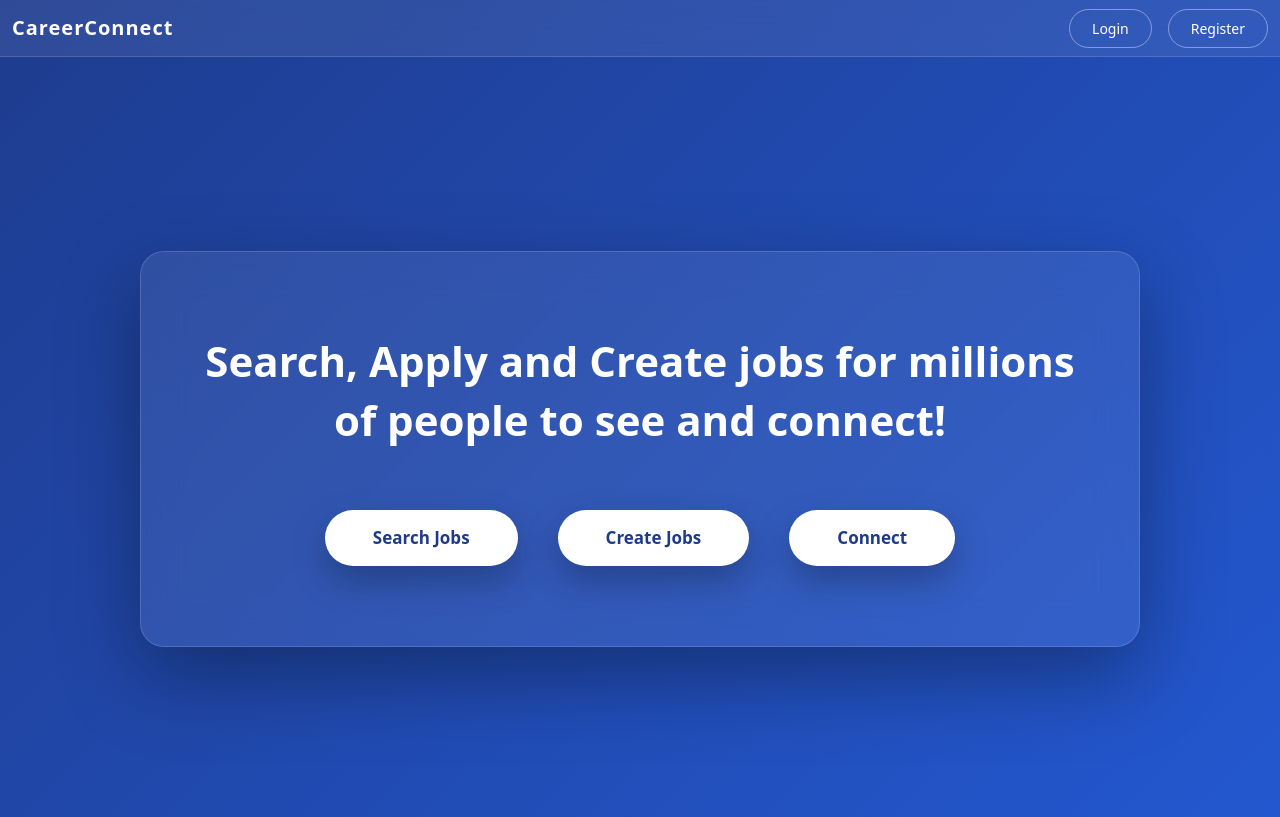
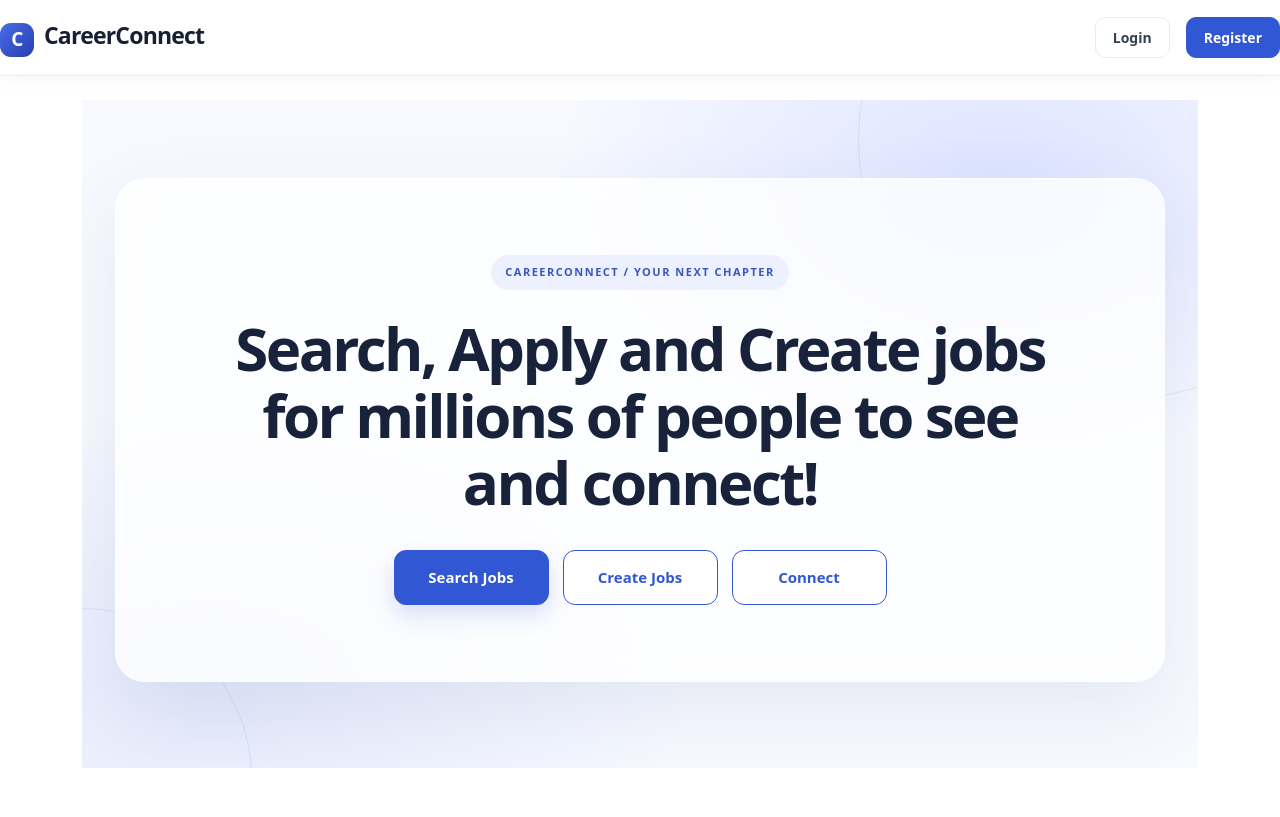
Before and after one commit to deepshiii07/mern-job-portal, a React (Create React App) app in the folder frontend/: page / in a window 1280 px wide. Built offline with nearby package versions, Linux system fonts and the light colour scheme.

Commit message:
Refresh CareerConnect visual design

```diff
--- a/frontend/src/App.css
+++ b/frontend/src/App.css
@@ -1,153 +1,171 @@
-/* ============================= */
-/* GLOBAL RESET */
-/* ============================= */
-
-* {
-  box-sizing: border-box;
+:root {
+  --cc-ink: #172033;
+  --cc-muted: #687386;
+  --cc-primary: #3157d5;
+  --cc-primary-dark: #2445b6;
+  --cc-line: #e7ebf2;
+  --cc-surface: #ffffff;
+  --cc-bg: #f6f8fc;
+  --cc-shadow: 0 18px 50px rgba(25, 42, 80, .08);
 }
 
+* { box-sizing: border-box; }
+html { scroll-behavior: smooth; }
 body {
   margin: 0;
-  padding: 0;
-  font-family: "Inter", "Segoe UI", Tahoma, Geneva, Verdana, sans-serif;
-  background: linear-gradient(135deg, #0f172a, #1e3a8a, #2563eb);
-  background-size: 300% 300%;
-  animation: gradientShift 14s ease infinite;
-  color: #ffffff;
-  overflow-x: hidden;
+  background: var(--cc-bg);
+  color: var(--cc-ink);
+  font-family: Inter, ui-sans-serif, system-ui, -apple-system, BlinkMacSystemFont, "Segoe UI", sans-serif;
+  -webkit-font-smoothing: antialiased;
 }
+a { color: inherit; text-decoration: none !important; }
+button, input, textarea, select { font: inherit; }
+button { cursor: pointer; }
+.container { max-width: 1240px; }
 
-@keyframes gradientShift {
-  0% { background-position: 0% 50%; }
-  50% { background-position: 100% 50%; }
-  100% { background-position: 0% 50%; }
+/* Navigation */
+.custom-navbar {
+  min-height: 76px;
+  padding: 12px max(5vw, 22px);
+  background: rgba(255,255,255,.94);
+  border-bottom: 1px solid var(--cc-line);
+  box-shadow: 0 4px 20px rgba(20,35,70,.035);
+  backdrop-filter: blur(14px);
 }
+.custom-navbar .container-fluid { max-width: 1320px; margin: auto; padding: 0; }
+.custom-navbar .navbar-brand {
+  color: var(--cc-ink) !important;
+  font-size: 23px;
+  font-weight: 800;
+  letter-spacing: -.8px;
+}
+.custom-navbar .navbar-brand::before {
+  content: "C";
+  display: inline-grid;
+  place-items: center;
+  width: 34px;
+  height: 34px;
+  margin-right: 10px;
+  border-radius: 11px;
+  color: white;
+  background: linear-gradient(135deg, #496ce8, #263fae);
+  font-size: 19px;
+  vertical-align: -2px;
+}
+.custom-navbar .btn {
+  border-radius: 10px;
+  padding: 9px 17px;
+  font-size: 14px;
+  font-weight: 650;
+  border: 1px solid var(--cc-line);
+  color: #354052;
+  background: white;
+  box-shadow: none;
+  transition: .2s ease;
+}
+.custom-navbar .btn:hover { transform: translateY(-1px); border-color: #cbd5ef; background: #f5f7ff; color: var(--cc-primary); }
+.custom-navbar .btn-danger { background: #fff4f3; border-color: #ffe0dc; color: #c44338; }
+.custom-navbar .btn-danger:hover { background: #ffe8e5; color: #a52d24; }
+.custom-navbar .btn-outline-light { background: var(--cc-primary); border-color: var(--cc-primary); color: white; }
+.custom-navbar .btn-outline-light:hover { background: var(--cc-primary-dark); color: white; }
 
-a {
-  text-decoration: none !important;
-  color: inherit;
-}
-
-/* ============================= */
-/* NAVBAR */
-/* ============================= */
-
-.custom-navbar {
-  background: rgba(255, 255, 255, 0.08);
-  backdrop-filter: blur(12px);
-  padding: 18px 40px;
-  border-bottom: 1px solid rgba(255,255,255,0.15);
-}
-
-.navbar-brand {
-  font-size: 28px;
-  font-weight: 700;
-  color: #ffffff !important;
-  letter-spacing: 1px;
-}
-
-.navbar .btn {
-  font-weight: 500;
-  border-radius: 30px;
-  padding: 8px 22px;
-  transition: all 0.3s ease;
-  background: transparent;
-  border: 1px solid rgba(255,255,255,0.4);
-  color: white;
-}
-
-.navbar .btn:hover {
-  background: white;
-  color: #1e3a8a;
-  transform: translateY(-2px);
-}
-
-/* ============================= */
-/* HERO SECTION */
-/* ============================= */
-
+/* Landing page */
 .hero-section {
-  height: 92vh;
+  min-height: 650px;
+  padding: 78px 24px 86px;
   display: flex;
   align-items: center;
   justify-content: center;
   position: relative;
-  padding: 40px;
+  overflow: hidden;
+  background:
+    radial-gradient(ellipse at 82% 12%, rgba(126,151,255,.22), transparent 34%),
+    radial-gradient(ellipse at 12% 88%, rgba(94,126,231,.12), transparent 34%),
+    #f7f9ff;
 }
+.hero-section::before, .hero-section::after {
+  content: "";
+  position: absolute;
+  border: 1px solid rgba(69,99,210,.12);
+  border-radius: 50%;
+  pointer-events: none;
+}
+.hero-section::before { width: 520px; height: 520px; right: -180px; top: -220px; }
+.hero-section::after { width: 340px; height: 340px; left: -170px; bottom: -180px; }
+.overlay {
+  width: min(100%, 1050px);
+  padding: 76px 70px;
+  text-align: center;
+  border: 1px solid rgba(255,255,255,.9);
+  border-radius: 30px;
+  background: rgba(255,255,255,.78);
+  box-shadow: 0 28px 80px rgba(41,62,120,.09);
+  backdrop-filter: blur(16px);
+  position: relative;
+  z-index: 1;
+}
+.overlay::before {
+  content: "CAREERCONNECT  /  YOUR NEXT CHAPTER";
+  display: inline-block;
+  margin-bottom: 25px;
+  padding: 9px 14px;
+  border-radius: 30px;
+  background: #edf1ff;
+  color: #3856bd;
+  font-size: 11px;
+  font-weight: 800;
+  letter-spacing: 1.5px;
+}
+.hero-title {
+  max-width: 820px;
+  margin: 0 auto 22px;
+  color: #18223b;
+  font-size: clamp(36px, 5vw, 60px);
+  line-height: 1.12;
+  letter-spacing: -2.6px;
+  font-weight: 800;
+}
+.hero-title span { color: var(--cc-primary); }
+.hero-buttons { display: flex; justify-content: center; gap: 14px; flex-wrap: wrap; margin-top: 34px; }
+.hero-btn {
+  min-width: 155px;
+  padding: 15px 23px;
+  border: 1px solid var(--cc-primary);
+  border-radius: 12px;
+  color: white;
+  background: var(--cc-primary);
+  font-size: 15px;
+  font-weight: 700;
+  box-shadow: 0 10px 22px rgba(49,87,213,.18);
+  transition: .2s ease;
+}
+.hero-btn:nth-child(n+2) { color: var(--cc-primary); background: white; box-shadow: none; }
+.hero-btn:hover { transform: translateY(-3px); box-shadow: 0 14px 28px rgba(49,87,213,.2); }
+.hero-subtitle { max-width: 620px; margin: 0 auto; color: var(--cc-muted); font-size: 17px; line-height: 1.75; }
+.hero-proof { margin-top: 48px; display: flex; justify-content: center; gap: 30px; flex-wrap: wrap; color: #758096; font-size: 13px; font-weight: 600; }
+.hero-proof span::before { content: "✓"; color: #3d67d9; font-weight: 900; margin-right: 8px; }
 
-/* Frosted glass container */
-.overlay {
-  background: rgba(255,255,255,0.08);
-  backdrop-filter: blur(20px);
-  border-radius: 24px;
-  padding: 80px 60px;
-  max-width: 1000px;
-  text-align: center;
-  box-shadow: 0 30px 80px rgba(0,0,0,0.35);
-  border: 1px solid rgba(255,255,255,0.15);
+/* Shared controls */
+.form-control, input, textarea, select {
+  border-color: #dfe5ef;
+  border-radius: 10px;
 }
-
-/* ============================= */
-/* HERO TITLE */
-/* ============================= */
-
-.hero-title {
-  font-size: 42px;
-  font-weight: 700;
-  line-height: 1.4;
-  margin-bottom: 60px;
-  color: #ffffff;
+.form-control:focus, input:focus, textarea:focus, select:focus {
+  border-color: #8ba1f1 !important;
+  box-shadow: 0 0 0 4px rgba(64,98,218,.11) !important;
 }
-
-/* ============================= */
-/* HERO BUTTONS */
-/* ============================= */
-
-.hero-buttons {
-  display: flex;
-  justify-content: center;
-  gap: 40px;
-  flex-wrap: wrap;
+.btn-primary { background: var(--cc-primary); border-color: var(--cc-primary); border-radius: 10px; font-weight: 650; }
+.btn-primary:hover { background: var(--cc-primary-dark); border-color: var(--cc-primary-dark); }
+.card-box, .profile-card, .side-panel, .job-list, .job-details {
+  border: 1px solid var(--cc-line);
+  box-shadow: var(--cc-shadow);
 }
-
-.hero-btn {
-  background: #ffffff;
-  color: #1e3a8a;
-  border: none;
-  padding: 15px 48px;
-  font-size: 17px;
-  border-radius: 40px;
-  font-weight: 600;
-  cursor: pointer;
-  transition: all 0.3s ease;
-  box-shadow: 0 15px 35px rgba(0,0,0,0.25);
+@media (max-width: 700px) {
+  .custom-navbar { padding: 10px 16px; }
+  .custom-navbar .navbar-brand { font-size: 20px; }
+  .hero-section { min-height: 590px; padding: 42px 16px; }
+  .overlay { padding: 48px 22px; border-radius: 22px; }
+  .hero-title { letter-spacing: -1.4px; }
+  .hero-subtitle { font-size: 15px; }
+  .hero-proof { gap: 12px 20px; margin-top: 32px; }
 }
-
-.hero-btn:hover {
-  transform: translateY(-5px);
-  box-shadow: 0 25px 50px rgba(0,0,0,0.4);
-  background: #f1f5ff;
-}
-
-/* ============================= */
-/* RESPONSIVE */
-/* ============================= */
-
-@media (max-width: 768px) {
-  .overlay {
-    padding: 40px 20px;
-  }
-
-  .hero-title {
-    font-size: 28px;
-  }
-
-  .hero-buttons {
-    gap: 20px;
-  }
-
-  .hero-btn {
-    padding: 12px 30px;
-    font-size: 15px;
-  }
-}
```
